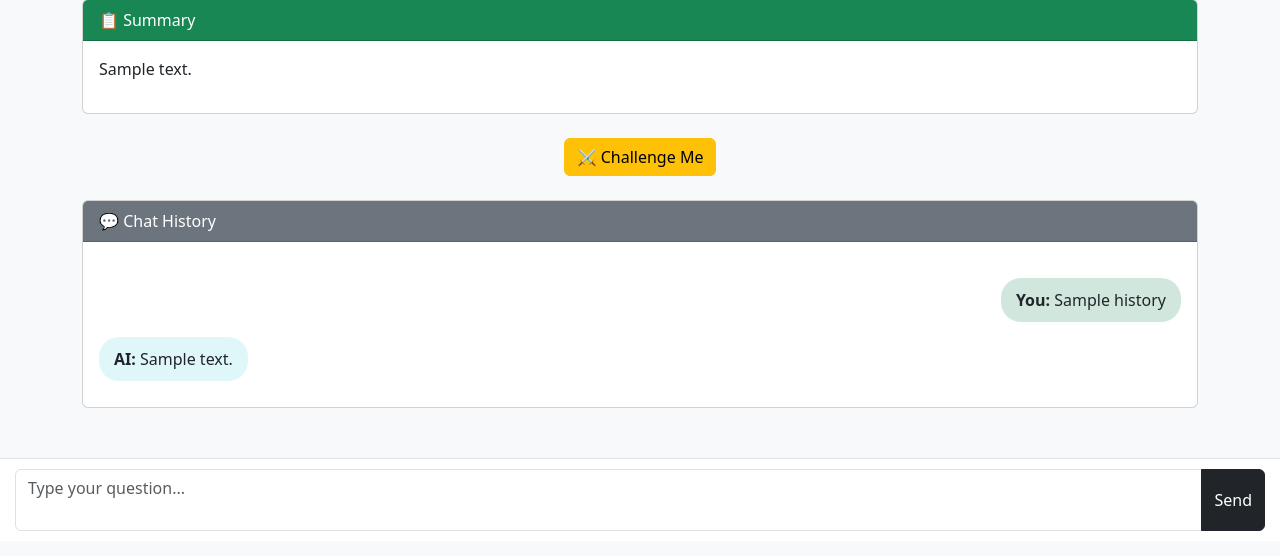
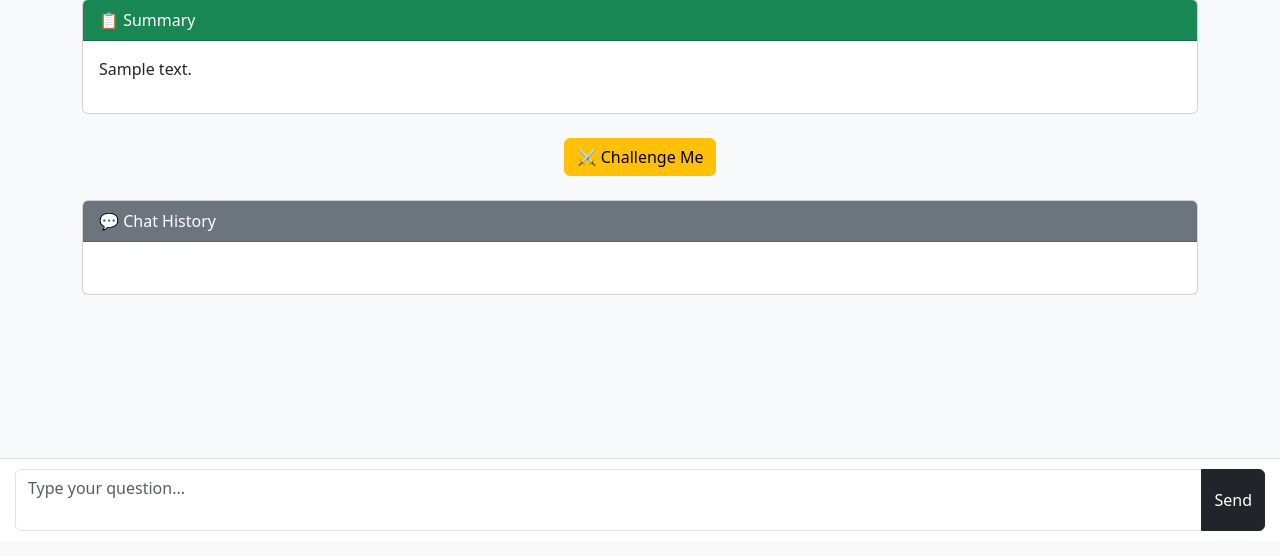
Before and after one commit to itsudit2003/Document-Analyzer-AI, a Flask app: template templates/chat.html in a window 1280 px wide. Shown: the part 259-815 px from the top of the page. After the commit the page ends 790 px from the top, so only its background shows below. Run offline with Flask 2, Linux system fonts and the light colour scheme; the template is opened without the code that fills it: most values are stand-ins (such as "Sample title", 1, 10 or a date in 2020).

Commit message:
Update chat.html

```diff
--- a/templates/chat.html
+++ b/templates/chat.html
@@ -77,17 +77,13 @@
   </div>
 
   <!-- 💬 Chat History -->
-  <div class="card mt-4 mb-4">
-    <div class="card-header bg-secondary text-white">💬 Chat History</div>
-    <div class="card-body chat-log" id="chat-box">
-      {% if history %}
-        {% for h in history %}
-          <div class="chat-bubble user"><strong>You:</strong> {{ h.question }}</div>
-          <div class="chat-bubble bot"><strong>AI:</strong> {{ h.answer }}</div>
-        {% endfor %}
-      {% endif %}
-    </div>
+<div class="card mt-4 mb-4">
+  <div class="card-header bg-secondary text-white">💬 Chat History</div>
+  <div class="card-body chat-log" id="chat-box">
+    <!-- Chat will be dynamically inserted here via JS -->
   </div>
+</div>
+
 
 </div>
 
@@ -121,6 +117,7 @@ document.getElementById('chat-form').addEventListener('submit', function(e) {
     console.error(error);
   });
 });
+
 </script>
 
 </body>
```
